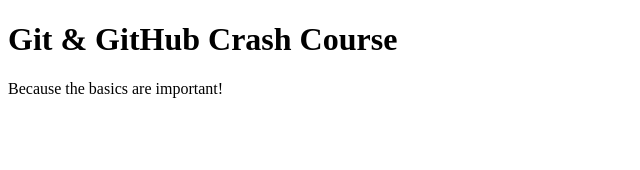
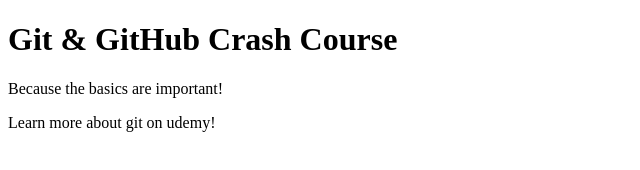
Before and after one commit to michielstam/github-actions, a plain HTML site: page index.html in a window 1280 px wide. Shown: the whole page, without its empty margins (0-640 px from the left). Drawn offline with Linux system fonts and the light colour scheme.

Commit message:
git doc logging

```diff
--- a/index.html
+++ b/index.html
@@ -9,5 +9,6 @@
   <body>
     <h1>Git & GitHub Crash Course</h1>
     <p>Because the basics are important!</p>
+    <p>Learn more about git on udemy!</p>
   </body>
 </html>
```
